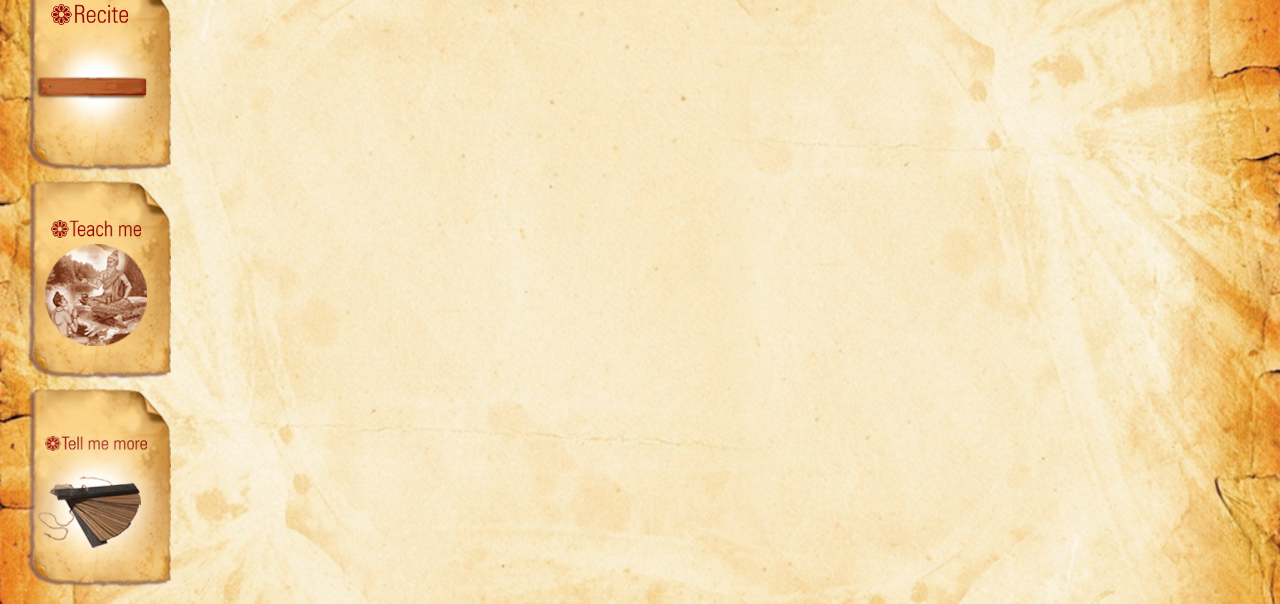
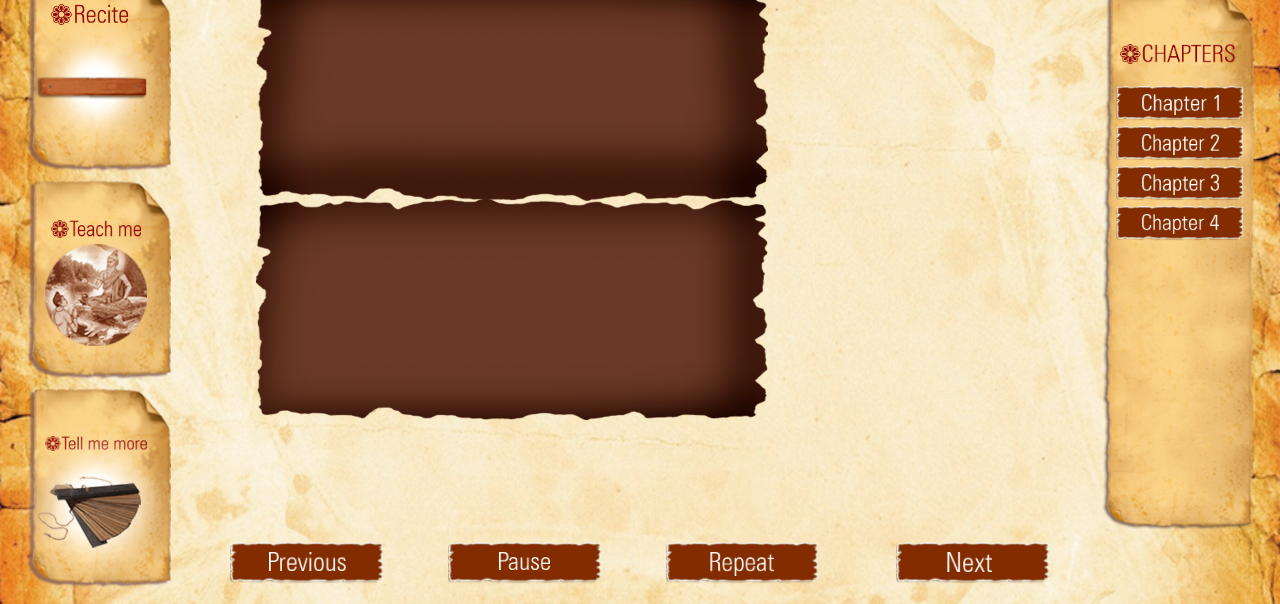
Before and after one commit to durzoflint/Yoga-Sutra-Web, a plain HTML site: page index.html in a window 1280 px wide. Shown: the part 196-800 px from the top of the page. Drawn offline with nearby package versions, Linux system fonts and the light colour scheme.

Commit message:
Completed Rigth Side and Center. Except the middle.

```diff
--- a/css/main.css
+++ b/css/main.css
@@ -7,47 +7,65 @@ body {
 .header {
 	height: 20vh;
 	background-image: url('../img/header_bg.png');
-	background-position: center;
   	background-repeat: no-repeat;
   	background-size: cover;
 }
+
+.left {
+	float: left;
+	height: 80vh;
+	width: 15vw;
+}
+
+.center {
+	float: left;
+	height: 80vh;
+	width: 70vw;
+}
+
+.right {
+	float: left;
+	width: 15vw;
+	height: 80vh;
+}
+
 .fig1 {
 	position: absolute;
 	left: 4.5vw;
 	top: 2.5vh;
 	height: 20vh;
 }
+
 .halo {
 	top: -1vh;
 	position: absolute;
 	width: 14vw;
 }
+
 .fig2 {
 	position: absolute;
 	left: 65vw;
 	height: 20vh;
 }
+
 .fig3 {
 	position: absolute;
 	top: 5vh;
 	left: 85vw;
 }
+
 .button {
 	position: absolute;
 	top: 2vh;
 	left: 2vh;
 	height: 8vh;
 }
+
 .exit {
 	position: absolute;
 	left: 4vw;
 	top: 4.5vh;
 	height: 2.5vh;
-}
-
-.left {
-	height: 80vh;
-	width: 15vw;
 }
 
 .fig4 {
@@ -126,3 +144,150 @@ body {
 	top: 84vh;
 	left: 3vw;
 }
+
+.fig15 {
+	position: absolute;
+	width: 12vw;
+	top: 23vh;
+	left: 86vw;
+}
+
+.fig16 {
+	position: absolute;
+	width: 9vw;
+	top: 30vh;
+	left: 87.5vw;
+}
+
+.fig17 {
+	position: absolute;
+	width: 10vw;
+	top: 35vh;
+	left: 87.2vw;
+}
+
+.fig18 {
+	position: absolute;
+	width: 10vw;
+	top: 40vh;
+	left: 87.2vw;
+}
+
+.fig19 {
+	position: absolute;
+	width: 10vw;
+	top: 45vh;
+	left: 87.2vw;
+}
+
+.fig20 {
+	position: absolute;
+	width: 10vw;
+	top: 50vh;
+	left: 87.2vw;
+}
+
+.fig21 {
+	position: absolute;
+	width: 6vw;
+	top: 36.2vh;
+	left: 89.2vw;
+}
+
+.fig22 {
+	position: absolute;
+	width: 6vw;
+	top: 41.2vh;
+	left: 89.2vw;
+}
+
+.fig23 {
+	position: absolute;
+	width: 6vw;
+	top: 46.2vh;
+	left: 89.2vw;
+}
+
+.fig24 {
+	position: absolute;
+	width: 6vw;
+	top: 51.2vh;
+	left: 89.2vw;
+}
+
+.fig25 {
+	position: absolute;
+	width: 12vw;
+	top: 92vh;
+	left: 18vw;
+}
+
+.fig26 {
+	position: absolute;
+	width: 40vw;
+	top: 22vh;
+	left: 20vw;
+}
+
+.fig27 {
+	position: absolute;
+	width: 40vw;
+	top: 10vh;
+	left: 15vw;
+}
+
+.fig28 {
+	position: absolute;
+	width: 40vw;
+	top: 1vh;
+	left: 15vw;
+}
+
+.fig29 {
+	position: absolute;
+	width: 6vw;
+	top: 93.5vh;
+	left: 21vw;
+}
+
+.fig30 {
+	position: absolute;
+	width: 4vw;
+	top: 93.5vh;
+	left: 39vw;
+}
+
+.fig31 {
+	position: absolute;
+	width: 5vw;
+	top: 93.5vh;
+	left: 55.5vw;
+}
+
+.fig32 {
+	position: absolute;
+	width: 3.5vw;
+	top: 93.5vh;
+	left: 74vw;
+}
+
+.fig33 {
+	position: absolute;
+	width: 12vw;
+	top: 92vh;
+	left: 35vw;
+}
+
+.fig34 {
+	position: absolute;
+	width: 12vw;
+	top: 92vh;
+	left: 52vw;
+}
+
+.fig35 {
+	position: absolute;
+	width: 12vw;
+	top: 92vh;
+	left: 70vw;
+}
--- a/index.html
+++ b/index.html
@@ -17,6 +17,8 @@
 		<img class="halo" src="./img/halo.png"/>
 		<img class="fig1" src="./img/fig1.png"/>
 		<img class="fig2" src="./img/fig2.png"/>
+		<img class="fig27" src="./img/heading1.png"/>
+		<img class="fig28" src="./img/heading2.png"/>
 		<div class="fig3">
 			<img class="button" src="./img/button_bg.png"/>
 			<img class="exit" src="./img/exit.png"/>
@@ -35,6 +37,29 @@
 		<img class="fig13" src="./img/inside_teach_me.png"/>
 		<img class="fig14" src="./img/inside_tell_me_more.png"/>
 	</div>
+	<div class="center">
+		<img class="fig26" src="./img/center.png"/>
+		<img class="fig25" src="./img/button_bg_brown.png"/>
+		<img class="fig33" src="./img/button_bg_brown.png"/>
+		<img class="fig34" src="./img/button_bg_brown.png"/>
+		<img class="fig35" src="./img/button_bg_brown.png"/>
+		<img class="fig29" src="./img/previous.png"/>
+		<img class="fig30" src="./img/pause.png"/>
+		<img class="fig31" src="./img/repeat.png"/>
+		<img class="fig32" src="./img/next.png"/>
+	</div>
+	<div class="right">
+		<img class="fig15" src="./img/fig15.png"/>
+		<img class="fig16" src="./img/chapters.png"/>
+		<img class="fig17" src="./img/button_bg_brown.png"/>
+		<img class="fig18" src="./img/button_bg_brown.png"/>
+		<img class="fig19" src="./img/button_bg_brown.png"/>
+		<img class="fig20" src="./img/button_bg_brown.png"/>
+		<img class="fig21" src="./img/chapter1.png"/>
+		<img class="fig22" src="./img/chapter2.png"/>
+		<img class="fig23" src="./img/chapter3.png"/>
+		<img class="fig24" src="./img/chapter4.png"/>
+	</div>
 	<script type="text/javascript" src="js/main.js"></script>
 </body>
 </html>
```
Also changed, not shown: img/bottom_buttons.png (added), img/button_bg_brown.png (added), img/center.png (added), img/chapter1.png (added), img/chapter2.png (added), img/chapter3.png (added), img/chapter4.png (added), img/chapters.png (added), img/fig15.png (added), img/heading1.png (added), img/heading2.png (added), img/next.png (added), img/pause.png (added), img/previous.png (added), 1 more files.
